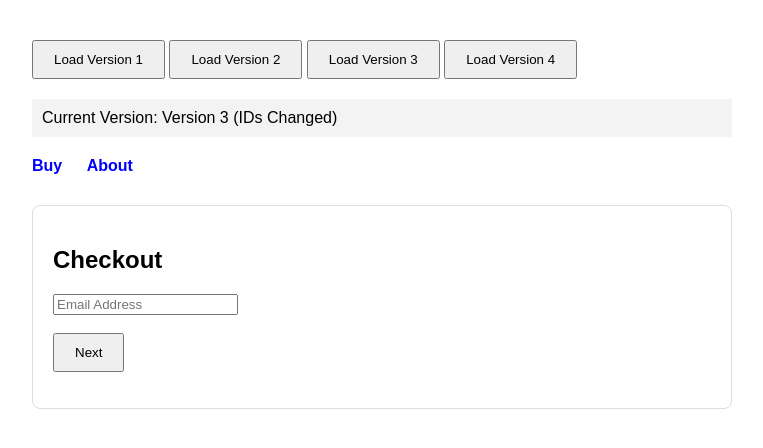
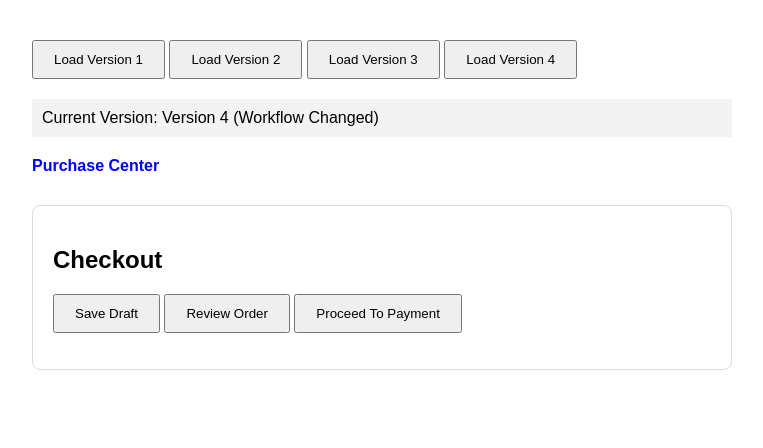
Before and after one commit to JoeBau/reflect-ai-demo, a plain HTML site: page index.html in a window 1280 px wide. Shown: the whole page, without its empty margins (8-771 px from the left). Drawn offline with Linux system fonts and the light colour scheme.

Commit message:
Add files via upload
loadVersion4

```diff
--- a/index.html
+++ b/index.html
@@ -203,7 +203,7 @@ function loadVersion4() {
     `;
 }
 
-loadVersion3();
+loadVersion4();
 
 </script>
 
```
